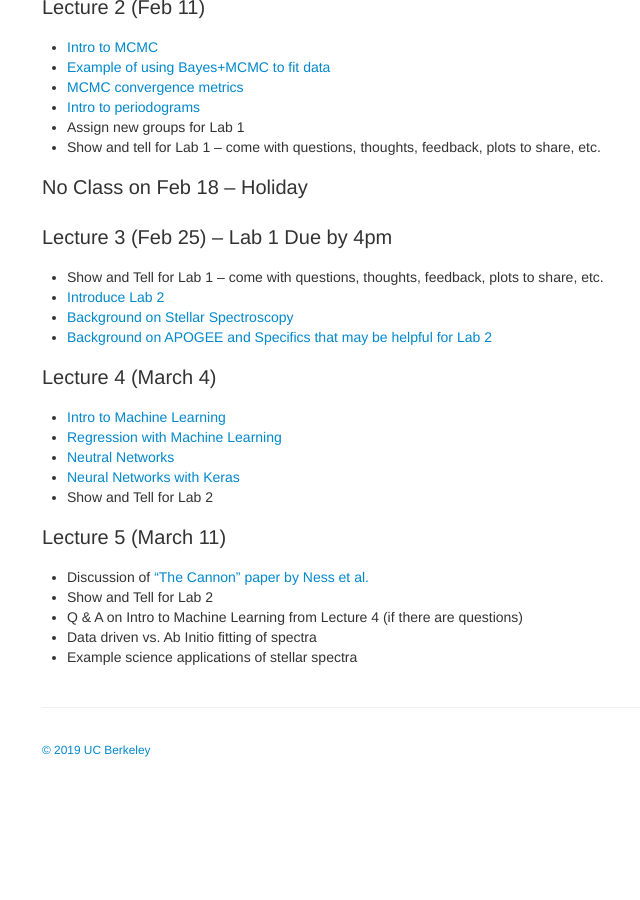
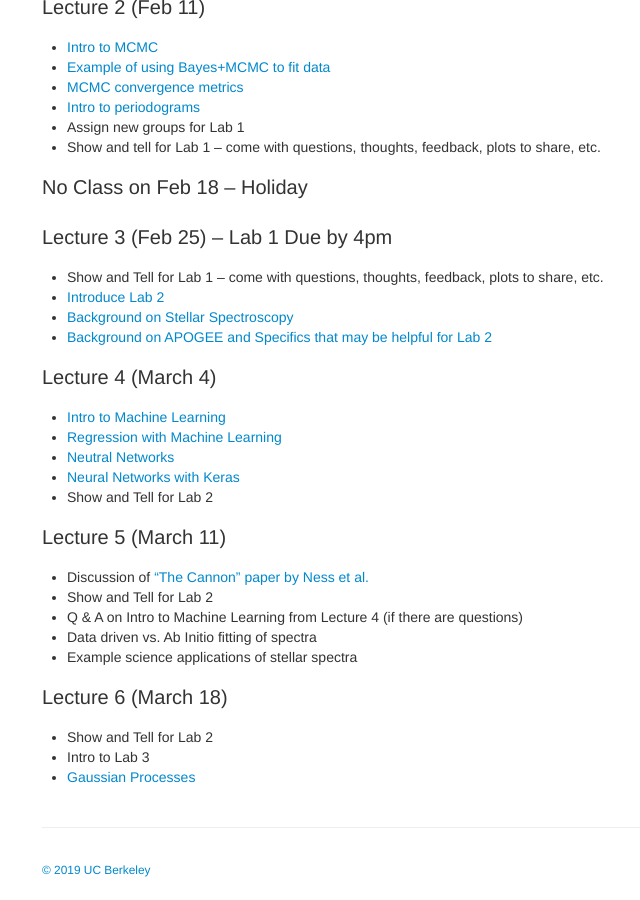
Before and after one commit to ucb-datalab/ucb-datalab.github.io, a Jekyll site: the page built from pages/lectures.md, in a window 1280 px wide and 900 px high, scrolled down 797 px. Shown: the whole window, without its empty margins (66-706 px from the left). Built offline with Jekyll 4.4.1, drawn with Linux system fonts in a browser that asks for light colours; before the commit the page ends 1577 px from its top, so only the background shows below that.

Commit message:
lecture 6

```diff
--- a/pages/lectures.md
+++ b/pages/lectures.md
@@ -70,3 +70,8 @@ before each lecture.
 - Q & A on Intro to Machine Learning from Lecture 4 (if there are questions)
 - Data driven vs. Ab Initio fitting of spectra
 - Example science applications of stellar spectra
+
+### Lecture 6 (March 18)
+- Show and Tell for Lab 2
+- Intro to Lab 3
+- [Gaussian Processes](https://github.com/ucb-datalab/course-materials/blob/master/Lectures/Lecture6_ml_II_gaussian_processes/03_nn_with_keras.ipynb)
```
